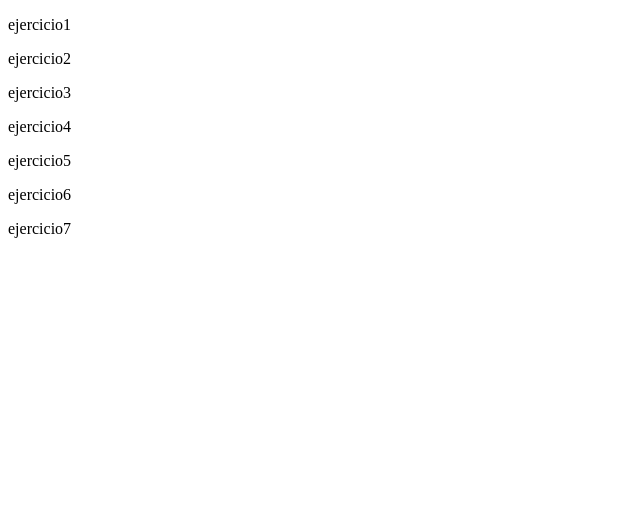
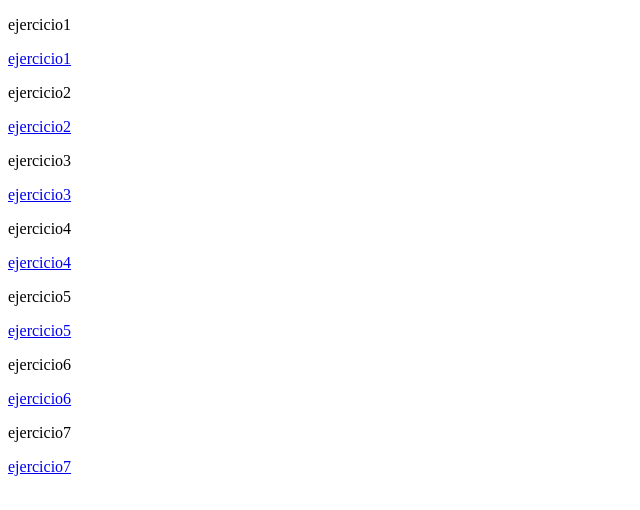
Before and after one commit to LuisTapia947/taller-1-corte-2, a plain HTML site: page index.html in a window 1280 px wide. Shown: the whole page, without its empty margins (0-640 px from the left). Drawn offline with Linux system fonts and the light colour scheme.

Commit message:
Add files via upload

```diff
--- a/index.html
+++ b/index.html
@@ -8,24 +8,24 @@
 </head>
 <body>
     <p>ejercicio1</p>
-    <a href="html/ejercicio1.html"></a>
+    <a href="html/ejercicio1.html">ejercicio1</a>
     <p>ejercicio2</p>
-    <a href="html/ejercicio2.html"></a>
+    <a href="html/ejercicio2.html">ejercicio2</a>
 
     <p>ejercicio3</p>
-    <a href="html/ejercicio3.html"></a>
+    <a href="html/ejercicio3.html">ejercicio3</a>
 
     <p>ejercicio4</p>
-    <a href="html/ejercicio4.html"></a>
+    <a href="html/ejercicio4.html">ejercicio4</a>
 
     <p>ejercicio5</p>
-    <a href="html/ejercicio5.html"></a>
+    <a href="html/ejercicio5.html">ejercicio5</a>
 
     <p>ejercicio6</p>
-    <a href="html/ejercicio6.html"></a>
+    <a href="html/ejercicio6.html">ejercicio6</a>
 
     <p>ejercicio7</p>
-    <a href="html/ejercicio7.html"></a>
+    <a href="html/ejercicio7.html">ejercicio7</a>
 
 
 </body>
```
